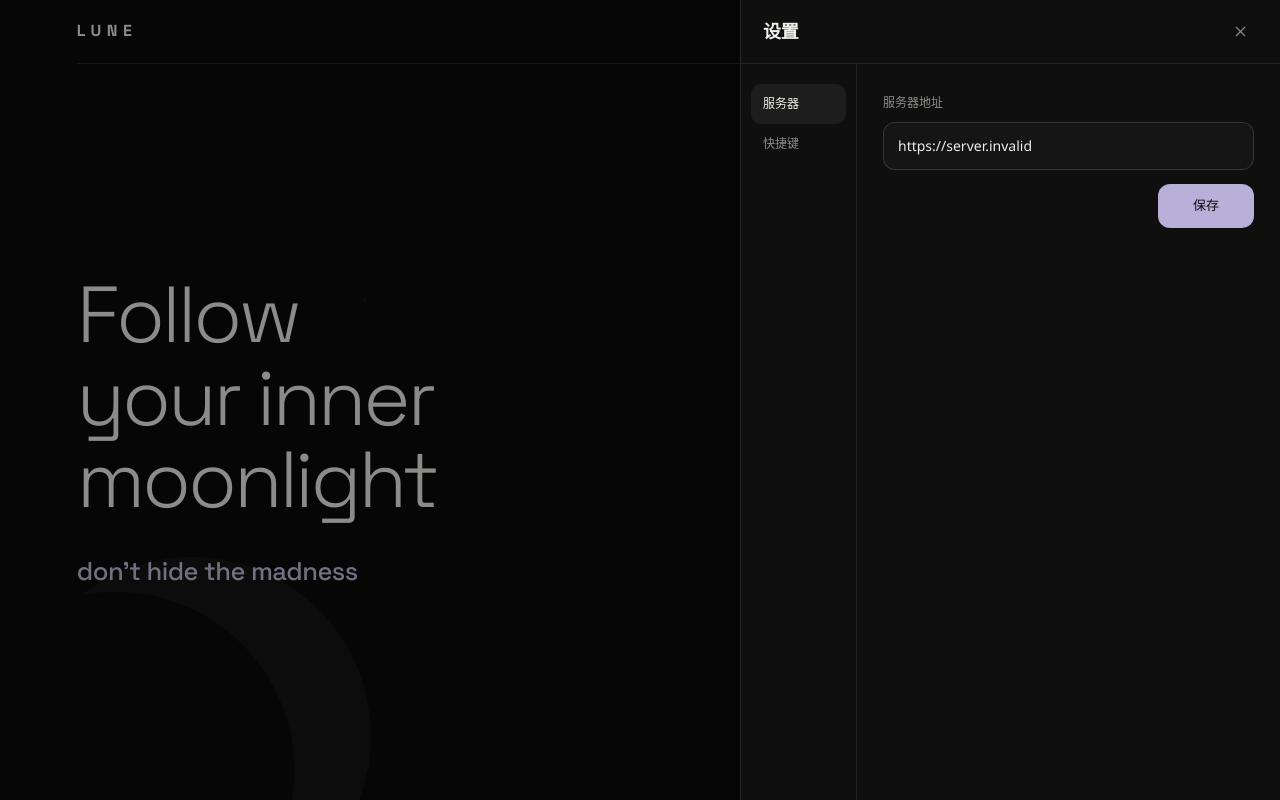
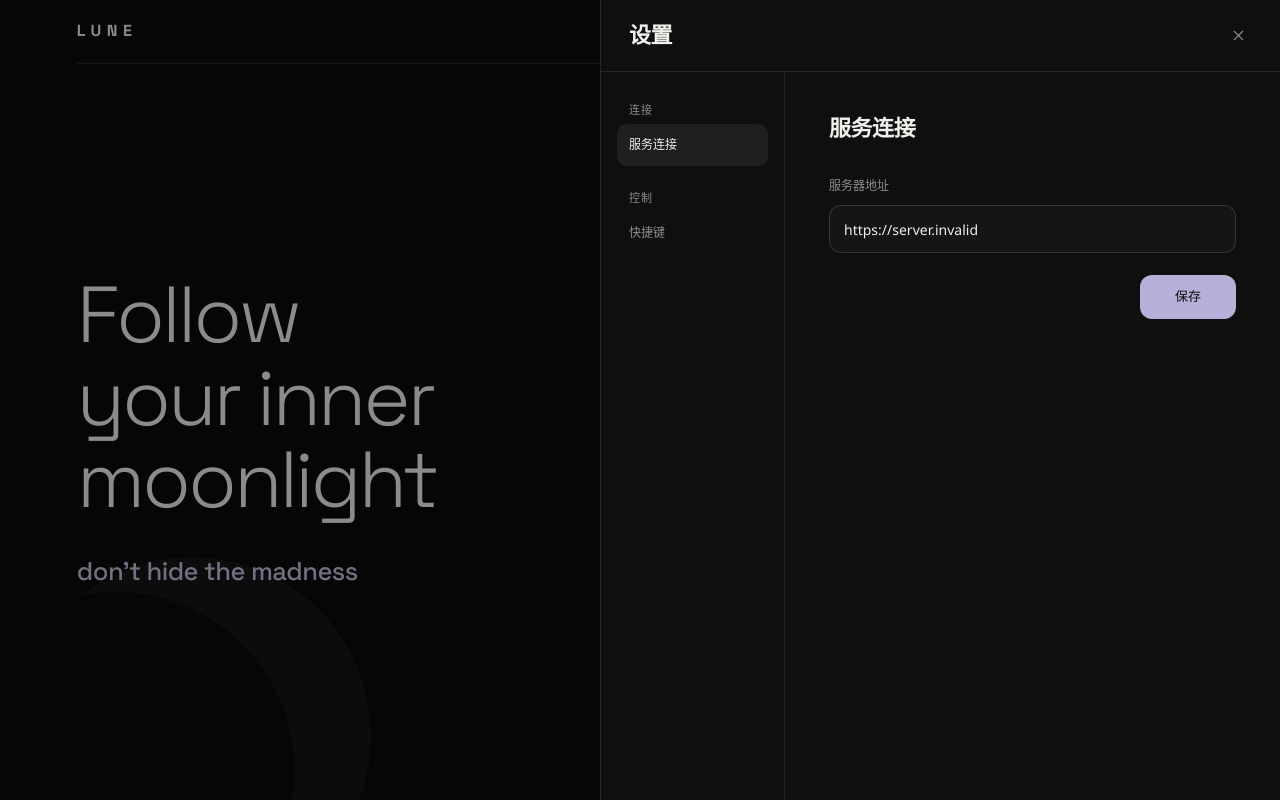
Before and after one commit to qingxian1123/Lune, a React (Vite) app in the folder apps/client/: page / in a window 1280 px wide. Both pictures are taken after a click on the button "设置". Built offline with nearby package versions, Linux system fonts and the light colour scheme; no server answers.

Commit message:
feat(settings): redesign settings navigation

```diff
--- a/apps/client/src/features/settings/SettingsPanel.tsx
+++ b/apps/client/src/features/settings/SettingsPanel.tsx
@@ -1,7 +1,7 @@
 import SettingsShell from './SettingsShell';
 import { SettingsControllerContext } from './model/SettingsControllerContext';
 import type { SettingsController } from './model/types';
-import { settingsSections } from './registry';
+import { settingsCategories, settingsSections } from './registry';
 
 interface SettingsPanelProps {
   controller: SettingsController;
@@ -25,6 +25,7 @@ export default function SettingsPanel({
       <SettingsShell
         open={controller.open}
         mobile={mobile}
+        categories={settingsCategories}
         sections={sections}
         activeSectionId={controller.activeSectionId}
         onSectionChange={controller.selectSection}
--- a/apps/client/src/features/settings/SettingsShell.tsx
+++ b/apps/client/src/features/settings/SettingsShell.tsx
@@ -1,12 +1,13 @@
 import { useLayoutEffect, useRef } from 'react';
 import type { ReactNode } from 'react';
-import type { SettingsSectionDefinition } from './model/types';
+import type { SettingsCategoryDefinition, SettingsSectionDefinition } from './model/types';
 import { useClientRuntime } from '../../app/ClientRuntimeProvider';
 import WindowTitlebar from '../../desktop/WindowTitlebar';
 
 interface SettingsShellProps {
   open: boolean;
   mobile: boolean;
+  categories: SettingsCategoryDefinition[];
   sections: SettingsSectionDefinition[];
   activeSectionId: string;
   onSectionChange: (sectionId: string) => void;
@@ -17,6 +18,7 @@ interface SettingsShellProps {
 export default function SettingsShell({
   open,
   mobile,
+  categories,
   sections,
   activeSectionId,
   onSectionChange,
@@ -26,6 +28,12 @@ export default function SettingsShell({
   const dialogRef = useRef<HTMLDialogElement>(null);
   const isWindows = useClientRuntime().kind === 'windows';
   const showNavigation = sections.length > 1;
+  const visibleCategories = categories
+    .map((category) => ({
+      ...category,
+      sections: sections.filter((section) => section.categoryId === category.id),
+    }))
+    .filter((category) => category.sections.length > 0);
 
   useLayoutEffect(() => {
     const dialog = dialogRef.current;
@@ -65,7 +73,10 @@ export default function SettingsShell({
         <div className={`settings-layout ${showNavigation ? '' : 'has-single-section'}`}>
           {showNavigation && (
             <nav className="settings-nav" aria-label="设置分类">
-              {sections.map((section) => (
+              {visibleCategories.map((category) => (
+                <div className="settings-nav-group" key={category.id}>
+                  <span className="settings-nav-label">{category.label}</span>
+                  {category.sections.map((section) => (
                     <button
                       key={section.id}
                       type="button"
@@ -76,6 +87,8 @@ export default function SettingsShell({
                       {section.label}
                     </button>
                   ))}
+                </div>
+              ))}
             </nav>
           )}
 
--- a/apps/client/src/features/settings/registry.ts
+++ b/apps/client/src/features/settings/registry.ts
@@ -1,17 +1,26 @@
 import ServerSettingsSection from './sections/ServerSettingsSection';
 import ShortcutSettingsSection from './sections/ShortcutSettingsSection';
-import type { SettingsSectionDefinition } from './model/types';
+import type { SettingsCategoryDefinition, SettingsSectionDefinition } from './model/types';
+
+export const settingsCategories: SettingsCategoryDefinition[] = [
+  { id: 'connection', label: '连接', order: 10 },
+  { id: 'controls', label: '控制', order: 20 },
+  // 后续系统级设置统一注册到此分类；没有设置项时不会出现在导航中。
+  { id: 'system', label: '系统', order: 30 },
+].sort((left, right) => left.order - right.order);
 
 export const settingsSections: SettingsSectionDefinition[] = [
   {
     id: 'shortcuts',
     label: '快捷键',
+    categoryId: 'controls',
     order: 20,
     component: ShortcutSettingsSection,
   },
   {
     id: 'server',
-    label: '服务器',
+    label: '服务连接',
+    categoryId: 'connection',
     order: 10,
     component: ServerSettingsSection,
   },
--- a/apps/client/src/features/settings/sections/ServerSettingsSection.tsx
+++ b/apps/client/src/features/settings/sections/ServerSettingsSection.tsx
@@ -13,6 +13,7 @@ export default function ServerSettingsSection() {
         void controller.saveServer();
       }}
     >
+      <h2>服务连接</h2>
       <label className="settings-field">
         <span>服务器地址</span>
         <input
--- a/apps/client/src/index.css
+++ b/apps/client/src/index.css
@@ -236,8 +236,8 @@
 .settings-surface {
   position: relative;
   display: grid;
-  grid-template-rows: 64px minmax(0, 1fr);
-  width: min(420px, 100%);
+  grid-template-rows: 72px minmax(0, 1fr);
+  width: min(680px, 100%);
   height: 100dvh;
   border-left: 1px solid rgb(var(--lune-border) / 0.1);
   color: rgb(var(--lune-text));
@@ -249,13 +249,13 @@
   display: flex;
   align-items: center;
   justify-content: space-between;
-  padding: 0 18px 0 22px;
+  padding: 0 20px 0 28px;
   border-bottom: 1px solid rgb(var(--lune-border) / 0.09);
 }
 
 .settings-header strong {
   font-family: var(--font-display);
-  font-size: var(--type-title-lg);
+  font-size: var(--type-heading);
   font-weight: 620;
   letter-spacing: -0.02em;
 }
@@ -271,6 +271,7 @@
   color: rgb(var(--lune-muted));
   background: transparent;
   cursor: pointer;
+  transition: color 160ms ease, background 160ms ease;
 }
 
 .settings-close:hover {
@@ -280,7 +281,7 @@
 
 .settings-layout {
   display: grid;
-  grid-template-columns: 116px minmax(0, 1fr);
+  grid-template-columns: 184px minmax(0, 1fr);
   min-height: 0;
 }
 
@@ -289,13 +290,30 @@
 }
 
 .settings-nav {
-  padding: 20px 10px;
+  display: flex;
+  flex-direction: column;
+  gap: 24px;
+  padding: 30px 16px;
   border-right: 1px solid rgb(var(--lune-border) / 0.08);
+  overflow-y: auto;
+}
+
+.settings-nav-group {
+  display: grid;
+  gap: 7px;
+}
+
+.settings-nav-label {
+  padding: 0 12px;
+  font-size: var(--type-micro);
+  line-height: 1.4;
+  letter-spacing: 0.1em;
+  color: rgb(var(--lune-muted));
 }
 
 .settings-nav button {
   width: 100%;
-  height: 40px;
+  min-height: 42px;
   padding: 0 12px;
   border: 0;
   border-radius: 10px;
@@ -304,38 +322,58 @@
   color: rgb(var(--lune-muted));
   background: transparent;
   cursor: pointer;
+  transition: color 160ms ease, background 160ms ease;
+}
+
+.settings-nav button:hover {
+  color: rgb(var(--lune-text));
+  background: rgb(var(--lune-border) / 0.035);
 }
 
 .settings-nav button.is-active {
   color: rgb(var(--lune-text));
-  background: rgb(var(--lune-border) / 0.06);
+  background: rgb(var(--lune-border) / 0.065);
 }
 
 .settings-content {
   min-width: 0;
-  padding: 30px 26px;
+  padding: 42px 44px;
   overflow-y: auto;
 }
 
 .settings-form {
   display: flex;
   flex-direction: column;
-  gap: 14px;
+  gap: 22px;
+  width: 100%;
+  min-width: 0;
+  max-width: 420px;
+}
+
+.settings-form h2 {
+  margin: 0 0 12px;
+  font-family: var(--font-display);
+  font-size: var(--type-heading);
+  font-weight: 620;
+  line-height: 1.3;
+  letter-spacing: -0.02em;
 }
 
 .settings-field {
   display: block;
+  min-width: 0;
 }
 
 .settings-field > span {
   display: block;
-  margin-bottom: 9px;
+  margin-bottom: 10px;
   font-size: var(--type-label);
   color: rgb(var(--lune-muted));
 }
 
 .settings-field input {
   width: 100%;
+  max-width: 100%;
   height: 48px;
   padding: 0 14px;
   border: 1px solid rgb(var(--lune-border) / 0.14);
@@ -354,7 +392,7 @@
 }
 
 .settings-field input::placeholder {
-  color: rgb(var(--lune-muted) / 0.52);
+  color: rgb(var(--lune-muted));
 }
 
 .settings-error {
@@ -378,6 +416,76 @@
   background: rgb(var(--lune-brand));
   cursor: pointer;
   transition: color 160ms ease, background 160ms ease, opacity 160ms ease;
+}
+
+.shortcut-field {
+  display: grid;
+  gap: 12px;
+  min-width: 0;
+  padding-block: 2px 22px;
+  border-bottom: 1px solid rgb(var(--lune-border) / 0.08);
+}
+
+.shortcut-field > span {
+  font-size: var(--type-label);
+  color: rgb(var(--lune-muted));
+}
+
+.shortcut-recorder {
+  width: 100%;
+  max-width: 100%;
+  min-height: 50px;
+  padding: 0 15px;
+  border: 1px solid rgb(var(--lune-border) / 0.14);
+  border-radius: 12px;
+  text-align: left;
+  color: rgb(var(--lune-text));
+  background: rgb(var(--lune-surface));
+  cursor: pointer;
+  transition: border-color 160ms ease, background 160ms ease, box-shadow 160ms ease;
+}
+
+.shortcut-recorder:hover {
+  background: rgb(var(--lune-surface-2));
+}
+
+.shortcut-recorder.is-recording {
+  border-color: rgb(var(--lune-brand) / 0.72);
+  background: rgb(var(--lune-surface-2));
+  box-shadow: 0 0 0 3px rgb(var(--lune-brand) / 0.1);
+}
+
+.shortcut-actions {
+  display: flex;
+  flex-wrap: wrap;
+  gap: 20px;
+}
+
+.shortcut-actions button {
+  min-height: 36px;
+  padding: 0;
+  border: 0;
+  color: rgb(var(--lune-muted));
+  background: transparent;
+  cursor: pointer;
+  transition: color 160ms ease;
+}
+
+.shortcut-actions button:hover {
+  color: rgb(var(--lune-brand));
+}
+
+.shortcut-save-row {
+  display: flex;
+  flex-wrap: wrap;
+  align-items: center;
+  justify-content: flex-end;
+  gap: 16px;
+}
+
+.shortcut-save-row span {
+  font-size: var(--type-meta);
+  color: rgb(var(--lune-muted));
 }
 
 .settings-save:hover:not(:disabled) {
@@ -2278,6 +2386,10 @@
     animation: none !important;
   }
 
+  .settings-surface {
+    animation: none !important;
+  }
+
   *,
   *::before,
   *::after {
--- a/apps/client/src/mobile/mobile.css
+++ b/apps/client/src/mobile/mobile.css
@@ -89,7 +89,7 @@
 }
 
 .settings-layer.is-mobile .settings-surface {
-  grid-template-rows: calc(56px + env(safe-area-inset-top)) minmax(0, 1fr);
+  grid-template-rows: calc(64px + env(safe-area-inset-top)) minmax(0, 1fr);
   width: 100%;
   border-left: 0;
   background: rgb(var(--lune-bg));
@@ -98,8 +98,8 @@
 
 .settings-layer.is-mobile .settings-header {
   justify-content: flex-start;
-  gap: 2px;
-  padding: env(safe-area-inset-top) 14px 0 20px;
+  gap: 10px;
+  padding: env(safe-area-inset-top) 16px 0 20px;
 }
 
 .settings-layer.is-mobile .settings-header strong {
@@ -110,20 +110,53 @@
   order: -1;
   width: 48px;
   height: 48px;
-  margin-left: -12px;
+  margin-left: -8px;
 }
 
 .settings-layer.is-mobile .settings-layout {
-  display: block;
+  display: grid;
+  grid-template-columns: minmax(0, 1fr);
+  grid-template-rows: auto minmax(0, 1fr);
+  min-height: 0;
 }
 
 .settings-layer.is-mobile .settings-nav {
+  display: flex;
+  flex-direction: row;
+  gap: 6px;
+  padding: 10px 16px;
+  border-right: 0;
+  border-bottom: 1px solid rgb(var(--lune-border) / 0.08);
+  overflow-x: auto;
+  overflow-y: hidden;
+  scrollbar-width: none;
+}
+
+.settings-layer.is-mobile .settings-nav::-webkit-scrollbar {
   display: none;
 }
 
+.settings-layer.is-mobile .settings-nav-group {
+  display: contents;
+}
+
+.settings-layer.is-mobile .settings-nav-label {
+  display: none;
+}
+
+.settings-layer.is-mobile .settings-nav button {
+  flex: none;
+  width: auto;
+  min-height: 44px;
+  padding-inline: 16px;
+  text-align: center;
+}
+
 .settings-layer.is-mobile .settings-content {
+  min-width: 0;
   height: 100%;
-  padding: 32px 20px calc(24px + env(safe-area-inset-bottom));
+  padding: 34px 20px calc(24px + env(safe-area-inset-bottom));
+  overflow-x: hidden;
 }
 
 .settings-layer.is-mobile .settings-form {
@@ -139,6 +172,15 @@
   align-self: stretch;
   width: 100%;
   height: 52px;
+}
+
+.settings-layer.is-mobile .shortcut-actions button {
+  min-height: 48px;
+}
+
+.settings-layer.is-mobile .shortcut-save-row {
+  align-items: stretch;
+  flex-direction: column-reverse;
 }
 
 @keyframes mSettingsEnter {
```
Also changed, not shown: apps/client/src/features/settings/model/types.ts (+7 -0 lines), apps/client/src/features/settings/sections/ShortcutSettingsSection.tsx (+2 -5 lines). Lines whose indentation alone changed are shown as unchanged.
